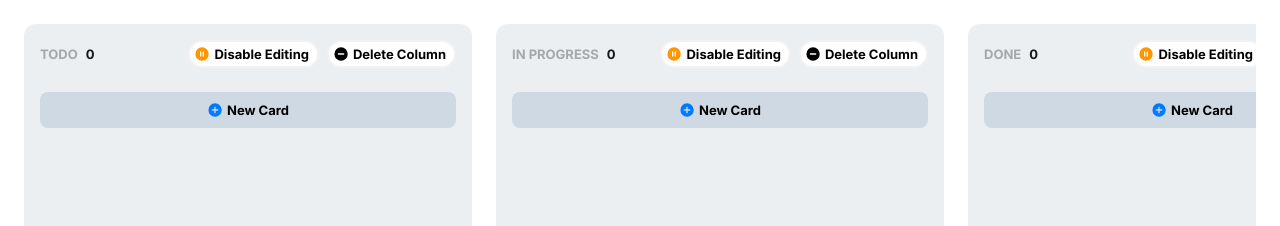
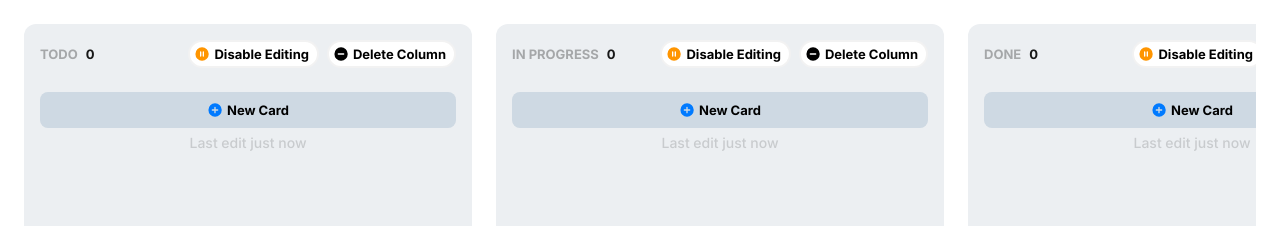
Before and after one commit to voskra/kanban-board-vue, a Vue app: page / in a window 1280 px wide. Both pictures are taken after a click on the button "Shuffle Cards". Shown: the top 226 px of the page. Built offline with nearby package versions, Linux system fonts and the light colour scheme.

Commit message:
add last edited date and some other fixes

```diff
--- a/src/features/boardActions/BoardActions.module.scss
+++ b/src/features/boardActions/BoardActions.module.scss
@@ -29,7 +29,7 @@
 .title {
   position: relative;
   z-index: 2;
-  background: linear-gradient(180deg, $color-grey3 0%, $color-grey2 100%);
+  background: linear-gradient(180deg, $color-grey4 0%, $color-grey2 100%);
   -webkit-background-clip: text;
   -webkit-text-fill-color: transparent;
   background-clip: text;
--- a/src/features/boardCard/BoardCard.module.scss
+++ b/src/features/boardCard/BoardCard.module.scss
@@ -54,7 +54,7 @@
 
 .description {
   font-weight: 500;
-  color: $color-grey3;
+  color: $color-grey4;
   overflow: auto;
 
   &.display {
--- a/src/features/boardCard/BoardCard.vue
+++ b/src/features/boardCard/BoardCard.vue
@@ -151,7 +151,7 @@ function onDragEnd() {
     @keydown="onKeydown"
     @contextmenu.prevent="onRightClick"
     tabindex="0"
-    :draggable="!isEditing"
+    :draggable="!isEditing && !disabled"
     @dragstart="onDragStart"
     @dragend="onDragEnd"
   >
--- a/src/features/boardColumn/BoardColumn.module.scss
+++ b/src/features/boardColumn/BoardColumn.module.scss
@@ -38,7 +38,7 @@
 }
 
 .name {
-  color: $color-grey3;
+  color: $color-grey4;
   cursor: pointer;
   text-transform: uppercase;
   overflow: hidden;
@@ -73,7 +73,7 @@
   &.active {
     height: 16px;
     background: $color-blue3;
-    border-radius: 4px;
+    border-radius: $border-xs;
     flex-shrink: 0;
   }
 }
@@ -84,6 +84,13 @@
   flex-shrink: 0;
 }
 
+.lastEdited {
+  color: $color-grey3;
+  font-weight: 500;
+  text-align: center;
+  margin-bottom: $spacing-8;
+}
+
 .footer {
   display: flex;
   justify-content: center;
@@ -91,7 +98,7 @@
 }
 
 .sortButton {
-  color: $color-grey3;
+  color: $color-grey4;
 }
 
 .sortButtonPrefix {
--- a/src/features/boardColumn/BoardColumn.vue
+++ b/src/features/boardColumn/BoardColumn.vue
@@ -6,10 +6,11 @@ import type { Column } from '@/types/board.ts'
 import type { Card as CardType } from '@/types/card.ts'
 
 import styles from './BoardColumn.module.scss'
-import { computed, nextTick, ref } from 'vue'
+import { computed, nextTick, onMounted, onUnmounted, ref } from 'vue'
 import { getNextSortOrder, sortCardsByOrder, sortCardsByTitle } from '@/utils/sorting.ts'
 import { getDisabledButtonConfig, getSortButtonConfig } from '@/utils/buttonConfigs.ts'
 import { calculateDropIndex, moveCard } from '@/utils/dragAndDrop.ts'
+import { formatRelativeTime } from '@/utils/time.ts'
 
 const props = defineProps<{
   column: Column
@@ -24,6 +25,20 @@ const creatingCard = ref(false)
 const isDraggingOverColumn = ref(false)
 const dropIndex = ref<number | null>(null)
 const cardListRef = ref<HTMLElement | null>(null)
+
+const now = ref(new Date())
+
+onMounted(() => {
+  const interval = setInterval(() => {
+    now.value = new Date()
+  }, 60_000)
+  onUnmounted(() => clearInterval(interval))
+})
+
+const lastEditedText = computed(() => {
+  if (!props.column.lastEdited) return ''
+  return formatRelativeTime(props.column.lastEdited, now.value)
+})
 
 const disabledButtonConfig = computed(() => {
   return getDisabledButtonConfig(props.column.disabled)
@@ -246,6 +261,7 @@ function onDragLeave(event: DragEvent) {
       >
         New Card
       </Button>
+      <p v-if="column.lastEdited" :class="styles.lastEdited">Last edit {{ lastEditedText }}</p>
     </div>
 
     <div :class="styles.footer">
--- a/src/stores/useBoardStore.ts
+++ b/src/stores/useBoardStore.ts
@@ -46,7 +46,10 @@ export const useBoardStore = defineStore('board', {
     initializeBoard() {
       const columns = getColumns() ?? initialState.columns
 
-      this.columns = [...columns]
+      this.columns = columns.map((column) => ({
+        ...column,
+        lastEdited: column.lastEdited ? new Date(column.lastEdited) : undefined,
+      }))
     },
     addColumn(name?: string) {
       this.columns.push({
@@ -64,6 +67,7 @@ export const useBoardStore = defineStore('board', {
       const column = this.columns.find((c) => c.id === columnId)
       if (column) {
         column.name = name
+        column.lastEdited = new Date()
       }
     },
     toggleColumnDisabled(columnId: string) {
@@ -86,6 +90,7 @@ export const useBoardStore = defineStore('board', {
         const maxOrder = Math.max(0, ...findingColumn.cards.map((card) => card.order))
         card.order = maxOrder + 1
         findingColumn.cards.push({ ...card, id: crypto.randomUUID() })
+        findingColumn.lastEdited = new Date()
       }
     },
     updateCard(updatedCard: Card) {
@@ -96,6 +101,7 @@ export const useBoardStore = defineStore('board', {
         const index = findingColumn.cards.findIndex((card) => card.id === updatedCard.id)
         if (index !== -1) {
           findingColumn.cards[index] = updatedCard
+          findingColumn.lastEdited = new Date()
         }
       }
     },
@@ -103,12 +109,14 @@ export const useBoardStore = defineStore('board', {
       const findingColumn = this.columns.find((column) => column.cards.some((c) => c.id === cardId))
       if (findingColumn) {
         findingColumn.cards = findingColumn.cards.filter((card) => card.id !== cardId)
+        findingColumn.lastEdited = new Date()
       }
     },
     removeAllCards(columnId: string) {
       const findingColumn = this.columns.find((column) => column.id === columnId)
       if (findingColumn) {
         findingColumn.cards = []
+        findingColumn.lastEdited = new Date()
       }
     },
 
@@ -117,6 +125,7 @@ export const useBoardStore = defineStore('board', {
       if (findingColumn) {
         findingColumn.cards = sortCardsByTitle(findingColumn.cards, order)
         findingColumn.sort = order
+        findingColumn.lastEdited = new Date()
       }
     },
 
@@ -125,6 +134,7 @@ export const useBoardStore = defineStore('board', {
       if (findingColumn) {
         findingColumn.cards = sortCardsByOrder(findingColumn.cards)
         findingColumn.sort = 'none'
+        findingColumn.lastEdited = new Date()
       }
     },
 
@@ -133,7 +143,10 @@ export const useBoardStore = defineStore('board', {
     },
 
     shuffleCards() {
-      this.columns = shuffleCardsInColumns(this.columns)
+      this.columns = shuffleCardsInColumns(this.columns).map((col) => ({
+        ...col,
+        lastEdited: new Date(),
+      }))
     },
 
     setDraggedCard(card: Card | null) {
--- a/src/styles/_variables.scss
+++ b/src/styles/_variables.scss
@@ -4,7 +4,8 @@ $color-white: #ffffff;
 
 $color-grey1: rgba(0, 0, 0, 0.05);
 $color-grey2: rgba(0, 0, 0, 0.12);
-$color-grey3: rgba(0, 0, 0, 0.3);
+$color-grey3: rgba(0, 0, 0, 0.15);
+$color-grey4: rgba(0, 0, 0, 0.3);
 
 $color-blue1: #eceff2;
 $color-blue2: #cfd3d6;
--- a/src/types/board.ts
+++ b/src/types/board.ts
@@ -8,4 +8,5 @@ export interface Column {
   cards: Card[]
   disabled: boolean
   sort: SortOrder
+  lastEdited?: Date
 }
--- a/src/utils/dragAndDrop.ts
+++ b/src/utils/dragAndDrop.ts
@@ -30,20 +30,28 @@ export function moveCard(
 ): Column[] {
   const updatedColumns = columns.map((column) => {
     const filteredCards = column.cards.filter((card) => card.id !== movingCard.id)
+
+    if (filteredCards.length !== column.cards.length) {
+      return { ...column, cards: filteredCards, lastEdited: new Date() }
+    }
+
     return { ...column, cards: filteredCards }
   })
 
   return updatedColumns.map((column) => {
     if (column.id === targetColumnId) {
-      const newCards = [...column.cards]
-      newCards.splice(targetIndex, 0, movingCard)
+      const newCards = [
+        ...column.cards.slice(0, targetIndex),
+        movingCard,
+        ...column.cards.slice(targetIndex),
+      ]
 
       const reordered = newCards.map((card, index) => ({
         ...card,
         order: index + 1,
       }))
 
-      return { ...column, cards: reordered }
+      return { ...column, cards: reordered, lastEdited: new Date() }
     }
     return column
   })
--- /dev/null
+++ b/src/utils/time.ts
@@ -0,0 +1,19 @@
+export function formatRelativeTime(date: Date, now: Date): string {
+  const diffInSeconds = Math.floor((now.getTime() - date.getTime()) / 1000)
+  const diffInMinutes = Math.floor(diffInSeconds / 60)
+  const diffInHours = Math.floor(diffInMinutes / 60)
+
+  if (diffInMinutes < 1) {
+    return `just now`
+  }
+
+  if (diffInMinutes < 60) {
+    return `${diffInMinutes} min ago`
+  }
+
+  if (diffInHours < 24) {
+    return `${diffInHours} hour${diffInHours > 1 ? 's' : ''} ago`
+  }
+
+  return date.toLocaleDateString()
+}
```
